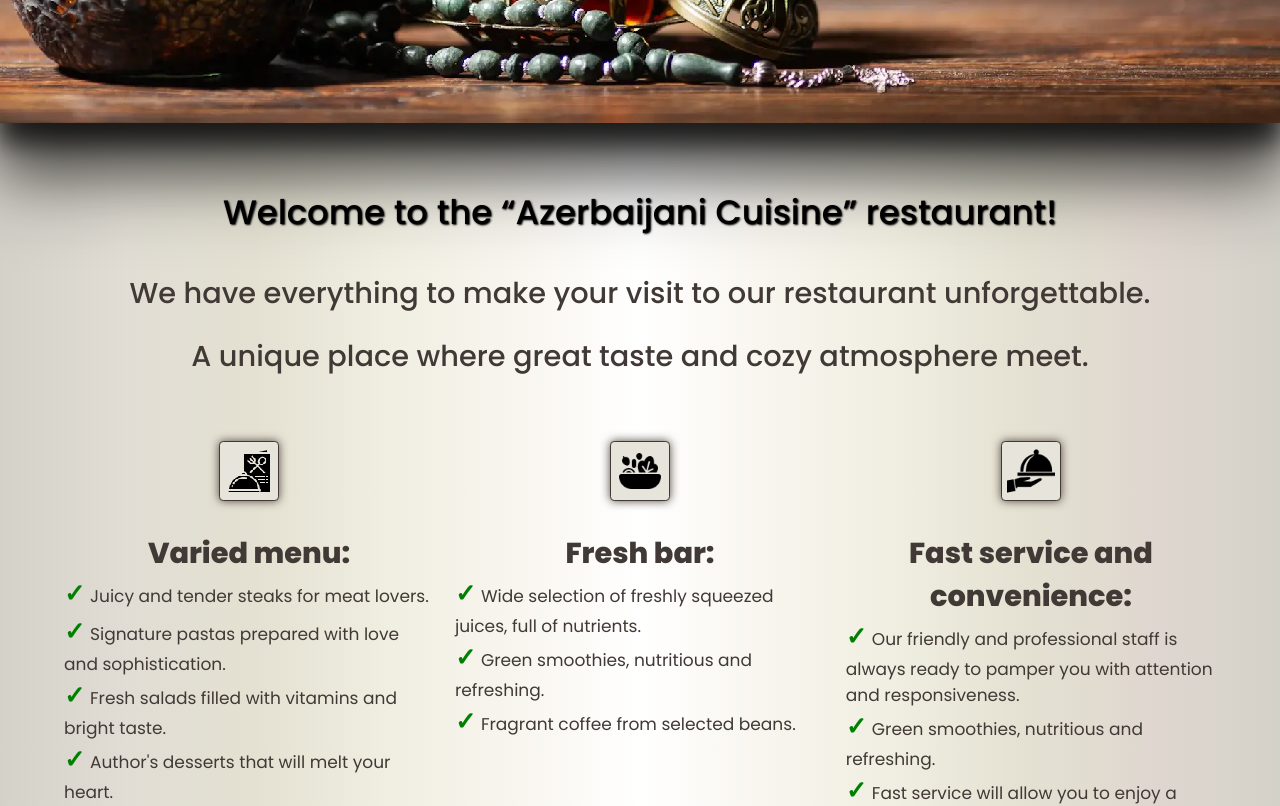
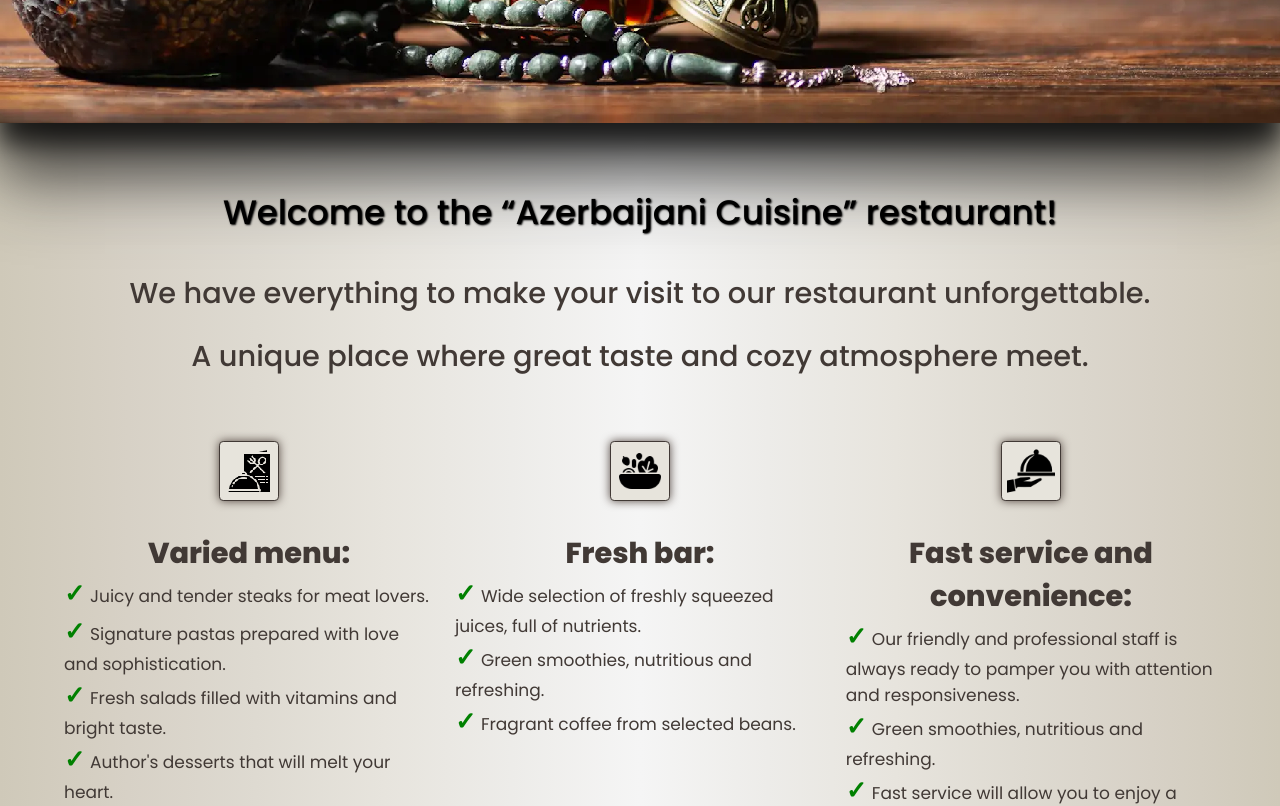
Before and after one commit to rovsenhuseynov/Tengiz_04_28_2024-1, a React (Create React App) app: page /about in a window 1280 px wide. Shown: the part 780-1586 px from the top of the page. Built offline with nearby package versions, Linux system fonts and the light colour scheme.

Commit message:
проверка цвета фона about

```diff
--- a/src/pages/about/About.scss
+++ b/src/pages/about/About.scss
@@ -5,17 +5,25 @@
     // background-image: url(../../assets/image/Paper_texture.webp);
     background: linear-gradient(
       to right,
-      rgb(212, 209, 201) 0%,
-      rgb(225, 221, 212) 10%,
-      rgb(228, 225, 210) 20%,
-      rgb(240, 238, 225) 30%,
-      rgb(248, 245, 238) 40%,
-      rgb(255, 255, 255) 50%,
-      rgb(248, 245, 238) 60%,
-      rgb(240, 238, 225) 70%,
-      rgb(228, 225, 210) 80%,
-      rgb(223, 215, 207) 90%,
-      rgb(212, 209, 201) 100%
+      rgb(207,201,185) 0%,
+
+      rgb(215,209,198) 10%,
+
+      rgb(222,218,209) 20%,
+
+      rgb(231,228,221) 30%,
+
+      rgb(237,236,233) 40%,
+      rgb(245,245,245) 50%,
+      rgb(237,236,233) 60%,
+
+      rgb(231,228,221) 70%,
+
+      rgb(222,218,209) 80%,
+
+      rgb(215,209,198) 90%,
+
+      rgb(207,201,185) 100%
     );
     height: 100vh;
     height: 100%;
```
